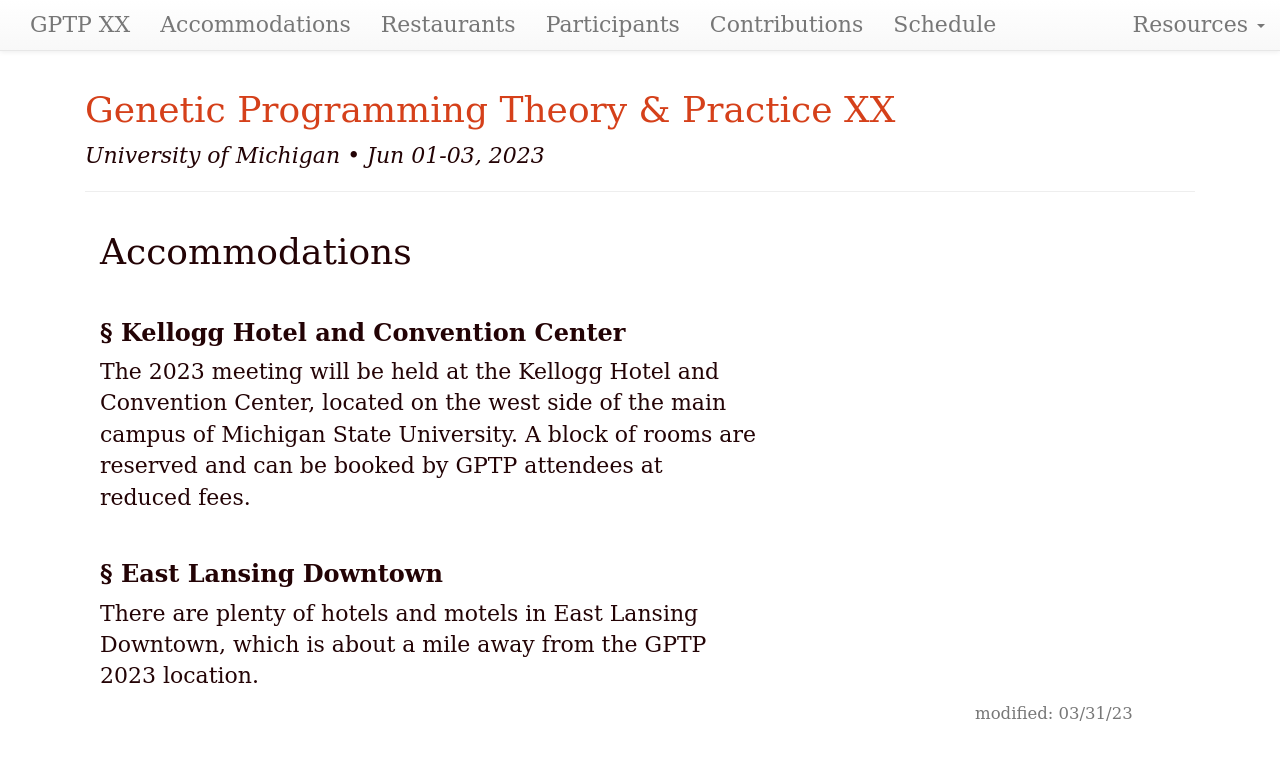
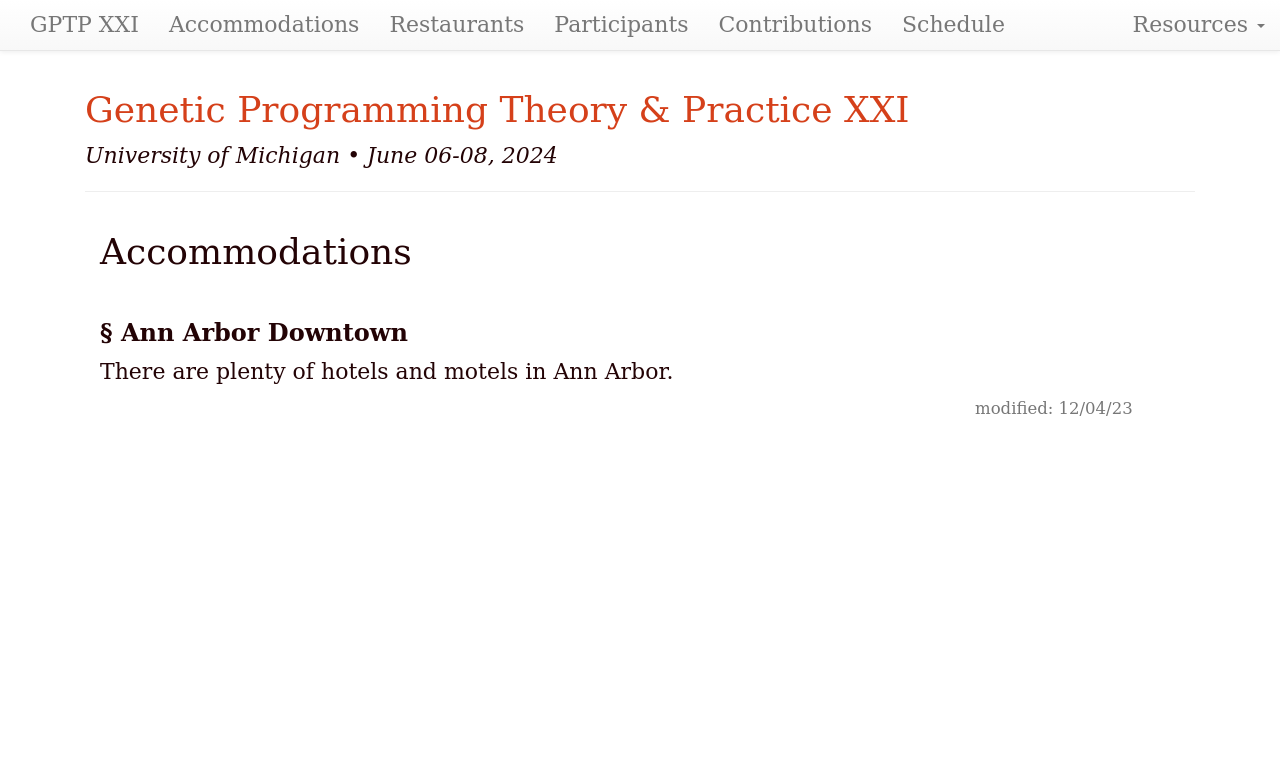
Before and after one commit to GPTP-workshop/gptp-workshop.github.io, a Jekyll site: the page built from accommodations.md, in a window 1280 px wide. Shown: the top 760 px of the page. Built offline with Jekyll 4.4.1, drawn with Linux system fonts in a browser that asks for light colours; our own code applies the rules of GitHub Pages for plain Markdown files.

Commit message:
Update accommodations.md for 2024

```diff
--- a/accommodations.md
+++ b/accommodations.md
@@ -1,15 +1,11 @@
 ---
 layout: default
-updated: "March 31, 2023"
-roman: "XX"
-dates: "Jun 01-03, 2023"
+updated: "Dec 04, 2023"
+roman: "XXI"
+dates: "June 06-08, 2024"
 ---
 
 # Accommodations
 
-### Kellogg Hotel and Convention Center
-The 2023 meeting will be held at the Kellogg Hotel and Convention Center, located on the west side of the main campus of Michigan State University.
-A block of rooms are reserved and can be booked by GPTP attendees at reduced fees.
-
-### East Lansing Downtown
-There are plenty of hotels and motels in East Lansing Downtown, which is about a mile away from the GPTP 2023 location.
+### Ann Arbor Downtown
+There are plenty of hotels and motels in Ann Arbor.
```
